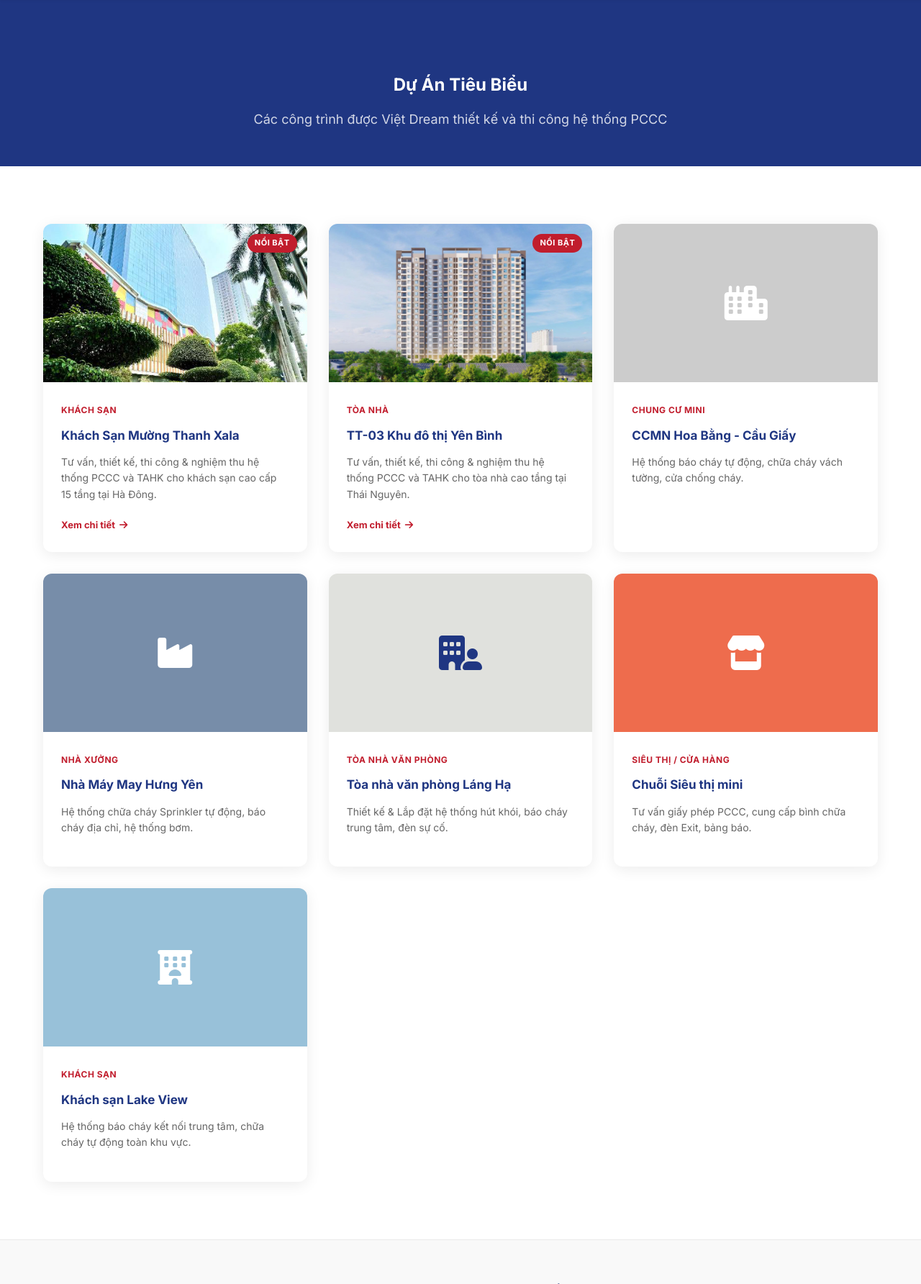
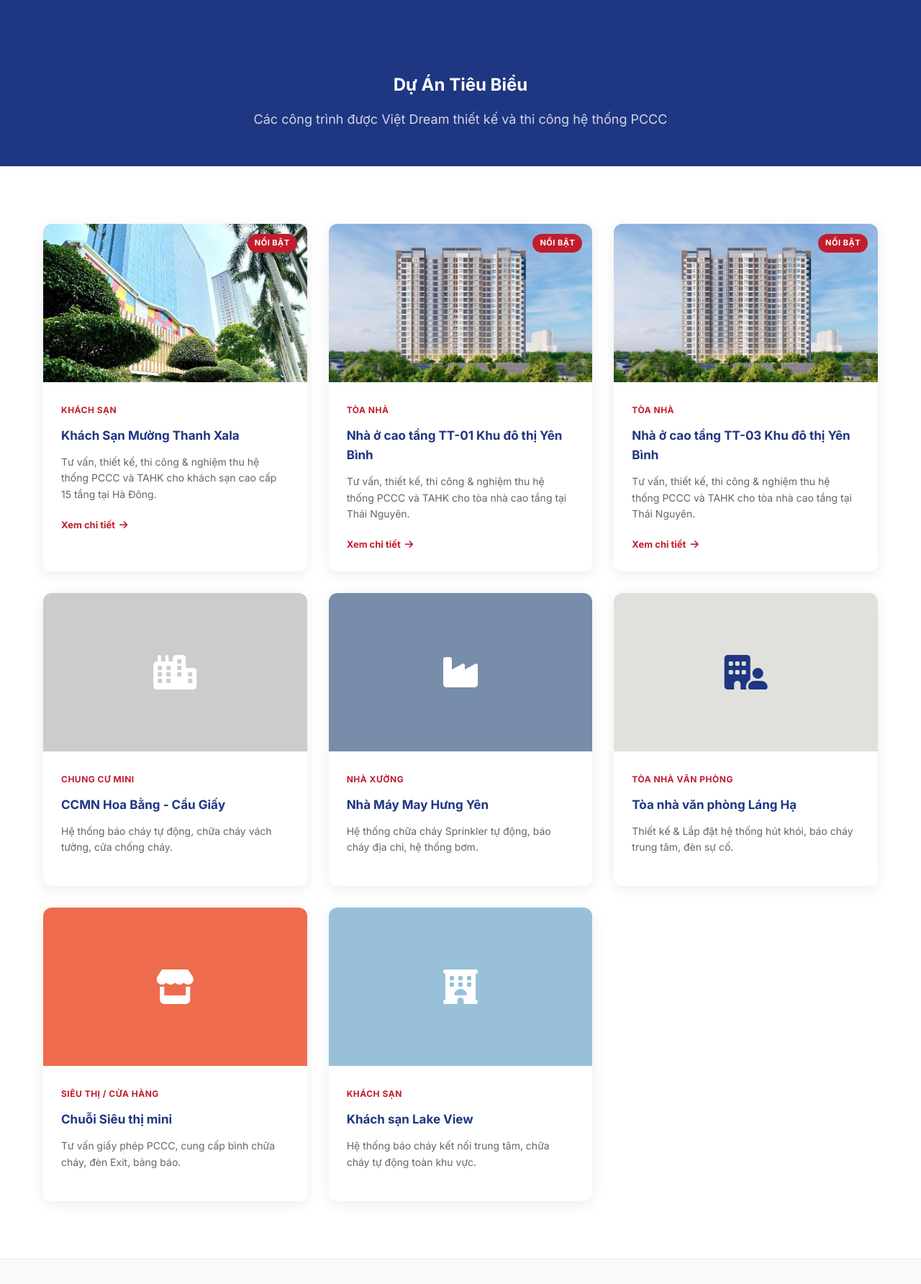
Before and after one commit to thieuan/vietdream_dj, a Django app: page /du-an/ in a window 1280 px wide. Shown: the part 81-1865 px from the top of the page at 72% size. Run offline with Django 5.2, Linux system fonts and the light colour scheme.

Commit message:
Thêm dự án TT01, 03 Yên Bình

```diff
--- a/pages/views.py
+++ b/pages/views.py
@@ -63,6 +63,64 @@ PROJECTS = {
     },
     'khu-do-thi-yen-binh': {
         'slug': 'khu-do-thi-yen-binh',
+        'name': 'Nhà ở cao tầng TT-01 thuộc dự án Khu đô thị Yên Bình',
+        'category': 'Chung Cư',
+        'category_icon': 'fa-hotel',
+        'category_color': '#1a3a5c',
+        'short_desc': 'Tư vấn, thiết kế, thi công & nghiệm thu hệ thống PCCC và TAHK cho tòa nhà 20 tầng.',
+        'location': 'Ô đất ký hiệu TT-01 thuộc KĐT Yên Bình, phường Vạn Xuân, Tỉnh Thái Nguyên',
+        'client': 'Công ty Cổ phần phát triển đô thị Yên Bình',
+        'year': '2025-2026',
+        'role': 'Nhà thầu độc lập',
+        'scale': '20 tầng nổi và 02 tầng hầm',
+        'scope': 'Tư vấn thiết kế hệ thống PCCC và TAHK, thẩm duyệt về PCCC. Cung cấp và lắp đặt hệ thống PCCC và TAHK; tổ chức nghiệm thu về PCCC',
+        'description': 'Dự án Nhà ở cao tầng TT-01 thuộc dự án Khu đô thị Yên Bình, được thiết kế với quy mô 20 tầng và 02 tầng hầm. Dự án là tòa nhà chung cư tại KĐT Yên Bình, phường Vạn Xuân, Tỉnh Thái Nguyên',
+        'highlights': [
+            {
+                'title': 'Tiêu chuẩn cao cấp',
+                'icon': 'fa-star',
+                'content': 'Nằm trong chuỗi tòa nhà chung cư cao tầng thuộc dự án khu đô thị Yên Bình, dự án đòi hỏi sự khắt khe về tính an toàn tuyệt đối và sự phối hợp nhịp nhàng giữa hệ thống PCCC với không gian quần thể của khu đô thị.'
+            },
+            {
+                'title': 'Tiến độ thần tốc',
+                'icon': 'fa-clock',
+                'content': 'Với tư cách nhà thầu độc lập, chúng tôi đã tối ưu hóa quy trình từ khâu thiết kế đến nghiệm thu để đáp ứng tiến độ khẩn trương của dự án trong năm 2026.'
+            },
+        ],
+        'work_items': [
+            {
+                'title': 'Tư vấn và Pháp lý PCCC',
+                'icon': 'fa-file-contract',
+                'tasks': [
+                    'Tư vấn thiết kế hệ thống Phòng cháy chữa cháy (PCCC) và hệ thống Tạo áp cầu thang - Hút khói (TAHK).',
+                    'Thực hiện thủ tục, hồ sơ và đại diện Chủ đầu tư làm việc với cơ quan chức năng để Thẩm duyệt thiết kế về PCCC.',
+                ]
+            },
+            {
+                'title': 'Cung cấp và Thi công',
+                'icon': 'fa-wrench',
+                'tasks': [
+                    'Cung cấp vật tư, thiết bị đạt chuẩn cho hệ thống PCCC & TAHK.',
+                    'Trực tiếp lắp đặt, đấu nối và vận hành thử nghiệm hệ thống tại hiện trường, đảm bảo đúng tiêu chuẩn kỹ thuật và tính thẩm mỹ của khách sạn cao cấp.',
+                ]
+            },
+            {
+                'title': 'Nghiệm thu và Bàn giao',
+                'icon': 'fa-clipboard-check',
+                'tasks': [
+                    'Tổ chức thực hiện công tác Nghiệm thu về PCCC với Cục/Phòng Cảnh sát PCCC & CNCH.',
+                    'Hoàn thiện hồ sơ hoàn công và bàn giao hệ thống đi vào hoạt động chính thức.',
+                ]
+            },
+        ],
+        'images': [
+            {'src': 'images/project_yenbinh.jpg', 'alt': 'Nhà ở cao tầng TT-01 thuộc dự án Khu đô thị Yên Bình'},
+            {'src': 'images/muongthanh_pccc_1.png', 'alt': 'Hệ thống PCCC bên trong tòa nhà'},
+            {'src': 'images/muongthanh_pccc_2.png', 'alt': 'Phòng máy bơm chữa cháy'},
+        ],
+    },
+    'khu-do-thi-yen-binh_1': {
+        'slug': 'khu-do-thi-yen-binh_1',
         'name': 'Nhà ở cao tầng TT-03 thuộc dự án Khu đô thị Yên Bình',
         'category': 'Chung Cư',
         'category_icon': 'fa-hotel',
@@ -115,7 +173,7 @@ PROJECTS = {
         ],
         'images': [
             {'src': 'images/project_yenbinh.jpg', 'alt': 'Nhà ở cao tầng TT-03 thuộc dự án Khu đô thị Yên Bình'},
-            {'src': 'images/muongthanh_pccc_1.png', 'alt': 'Hệ thống PCCC bên trong khách sạn'},
+            {'src': 'images/muongthanh_pccc_1.png', 'alt': 'Hệ thống PCCC bên trong tòa nhà' },
             {'src': 'images/muongthanh_pccc_2.png', 'alt': 'Phòng máy bơm chữa cháy'},
         ],
     },
--- a/templates/pages/projects.html
+++ b/templates/pages/projects.html
@@ -129,7 +129,7 @@
                 </div>
             </a>
 
-            <!-- Project: Khách Sạn Mường Thanh Xala (Featured) -->
+            <!-- Project: TT-01 Yên Bình (Featured) -->
             <a href="{% url 'project_detail' 'khu-do-thi-yen-binh' %}" class="project-card fade-up">
                 <div class="project-card-img">
                     <img src="{% static 'images/project_yenbinh.jpg' %}" alt="KĐT Yên Bình">
@@ -137,7 +137,22 @@
                 </div>
                 <div class="project-card-body">
                     <span class="project-category">Tòa Nhà</span>
-                    <h3>TT-03 Khu đô thị Yên Bình</h3>
+                    <h3>Nhà ở cao tầng TT-01 Khu đô thị Yên Bình</h3>
+                    <p>Tư vấn, thiết kế, thi công & nghiệm thu hệ thống PCCC và TAHK cho tòa nhà cao tầng tại Thái
+                        Nguyên.</p>
+                    <span class="project-card-link">Xem chi tiết <i class="fa-solid fa-arrow-right"></i></span>
+                </div>
+            </a>
+
+            <!-- Project: TT-03 Yên Bình (Featured) -->
+            <a href="{% url 'project_detail' 'khu-do-thi-yen-binh_1' %}" class="project-card fade-up">
+                <div class="project-card-img">
+                    <img src="{% static 'images/project_yenbinh.jpg' %}" alt="KĐT Yên Bình">
+                    <span class="badge-new">Nổi Bật</span>
+                </div>
+                <div class="project-card-body">
+                    <span class="project-category">Tòa Nhà</span>
+                    <h3>Nhà ở cao tầng TT-03 Khu đô thị Yên Bình</h3>
                     <p>Tư vấn, thiết kế, thi công & nghiệm thu hệ thống PCCC và TAHK cho tòa nhà cao tầng tại Thái
                         Nguyên.</p>
                     <span class="project-card-link">Xem chi tiết <i class="fa-solid fa-arrow-right"></i></span>
```
Also changed, not shown: static/css/style.css (+33 -1 lines), templates/pages/home.html (+9 -8 lines).
